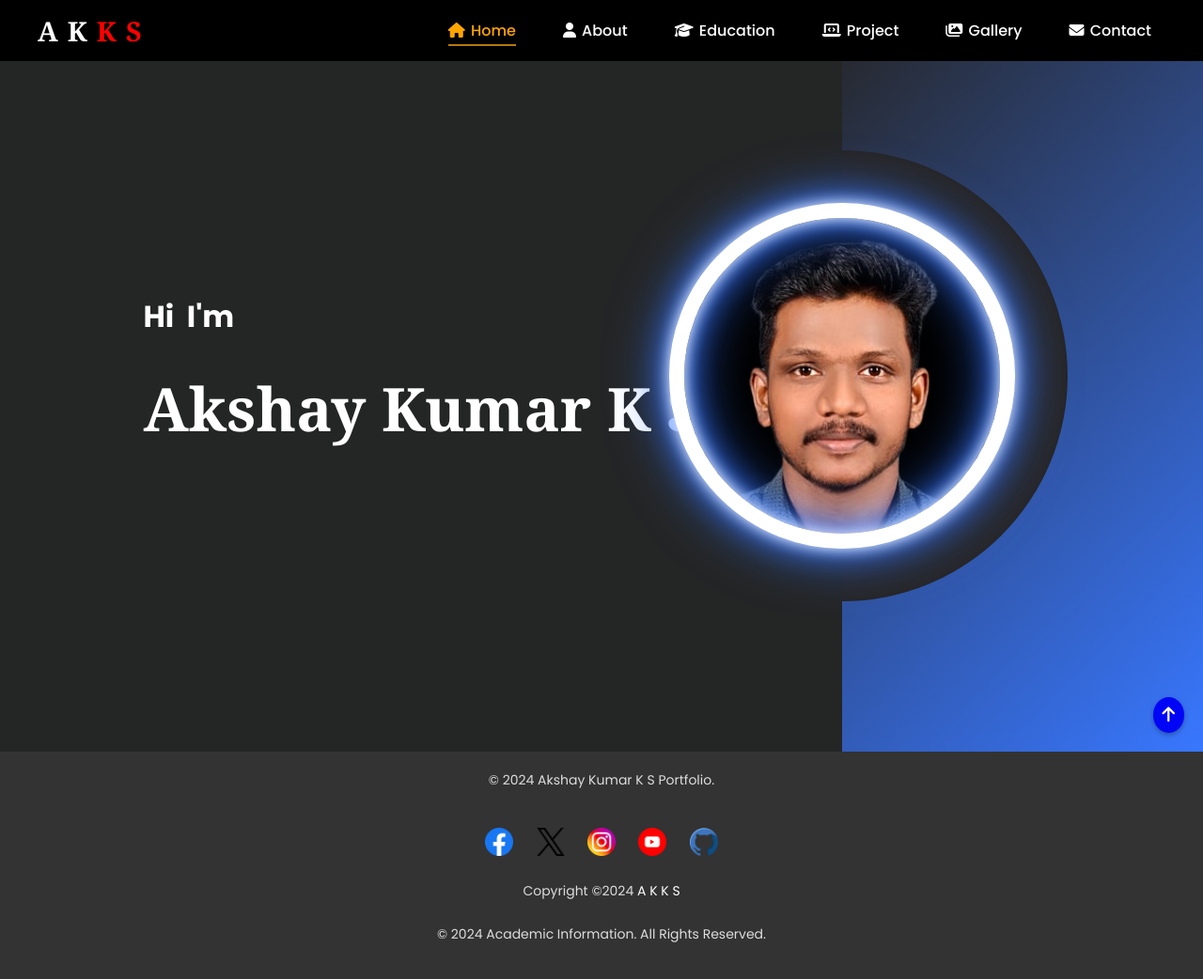
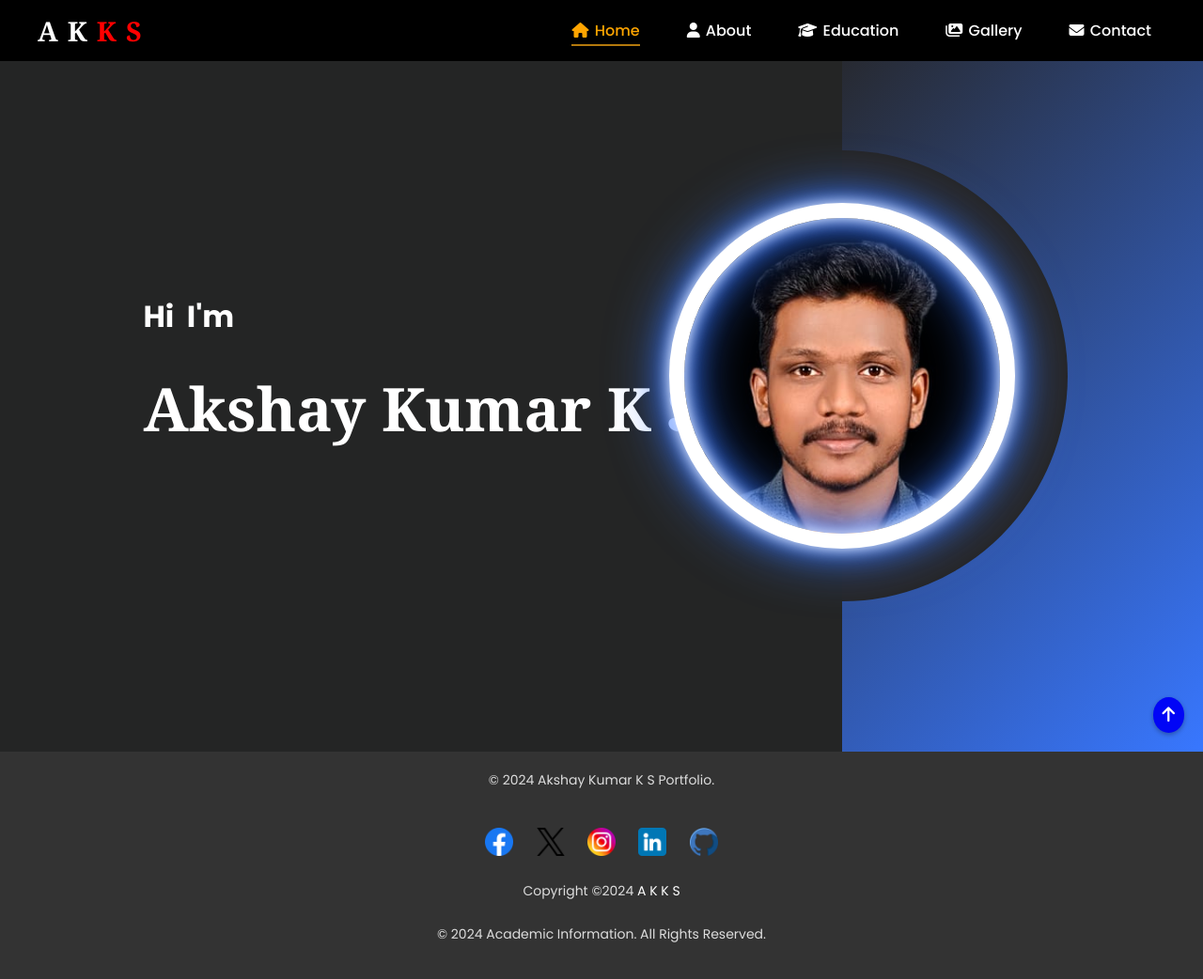
Before and after one commit to Akshaykumar1812/Personal, a plain HTML site: page website/akshay/index.html in a window 1280 px wide. Shown: the whole page at 94% size. Drawn offline with Linux system fonts and the light colour scheme.

Commit message:
index.html

```diff
--- a/website/akshay/index.html
+++ b/website/akshay/index.html
@@ -20,7 +20,7 @@
                     <li><a href="index.html" class="active"><i class="fas fa-home"></i> Home</a></li>
                     <li><a href="aboutme.html"><i class="fas fa-user"></i> About</a></li>
                     <li><a href="education.html"><i class="fas fa-graduation-cap"></i> Education</a></li>
-                    <li><a href="#"><i class="fas fa-laptop-code"></i> Project</a></li>
+                    <!--<li><a href="#"><i class="fas fa-laptop-code"></i> Project</a></li>-->
                     <li><a href="gallery.html"><i class="fas fa-images"></i> Gallery</a></li>
                     <li><a href="contact.html"><i class="fas fa-envelope"></i> Contact</a></li>
                 </ul>
@@ -58,7 +58,7 @@
                         <a href="https://www.facebook.com/"><img src="images/facebook.png" alt="Facebook"></a>
                         <a href="https://x.com/"><img src="images/twitter.png" alt="Twitter"></a>
                         <a href="https://www.instagram.com/"><img src="images/instagram.png" alt="instagram"></a>
-                        <a href="https://www.youtube.com/"><img src="images/youtube.png" alt="YouTube"></a>
+                        <a href="https://www.linkedin.com/"><img src="images/linkedin.png" alt="Linkedin"></a>
                         <a href="https://github.com/"><img src="images/github.png" alt="GitHub"></a>
                     </div>
                     <!-- Copyright -->
```
